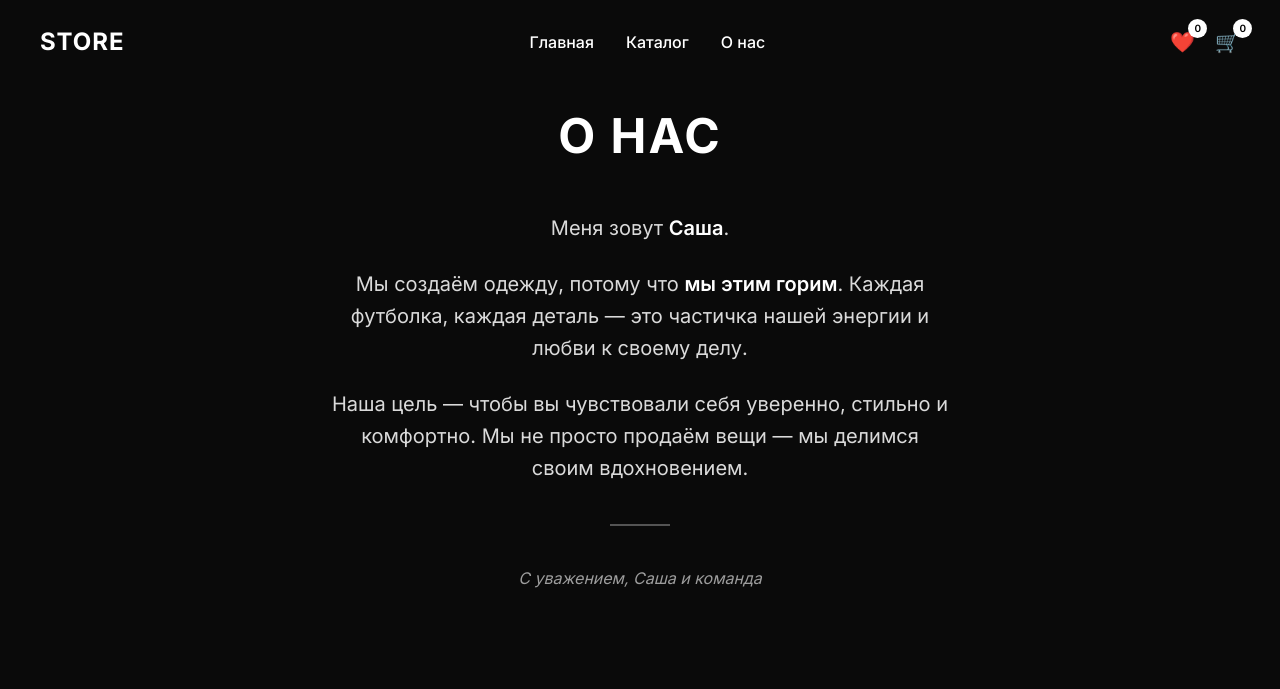
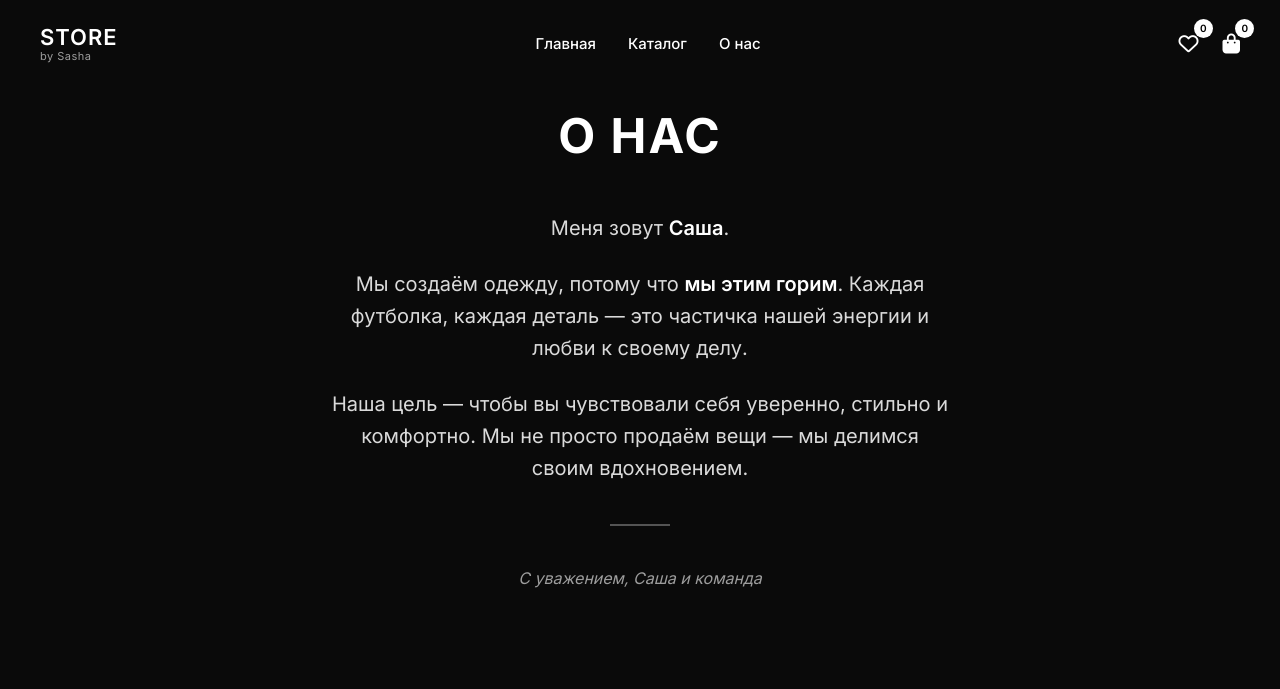
Before and after one commit to firsovak-hash/store, a Flask app: page /about in a window 1280 px wide. Shown: the top 689 px of the page. Run offline with Flask 3, Linux system fonts and the light colour scheme.

Commit message:
Update base.html

```diff
--- a/templates/base.html
+++ b/templates/base.html
@@ -3,7 +3,7 @@
 <head>
     <meta charset="UTF-8">
     <meta name="viewport" content="width=device-width, initial-scale=1.0">
-    <title>{% block title %}Магазин одежды{% endblock %}</title>
+    <title>{% block title %}Sasha Store{% endblock %}</title>
     <link href="https://fonts.googleapis.com/css2?family=Inter:wght@300;400;500;600;700&display=swap" rel="stylesheet">
     <link rel="stylesheet" href="https://cdnjs.cloudflare.com/ajax/libs/font-awesome/6.5.1/css/all.min.css">
     <style>
@@ -20,7 +20,7 @@
             line-height: 1.5;
         }
 
-        /* ШАПКА — абсолютное позиционирование поверх фото */
+        /* ШАПКА */
         .navbar {
             position: absolute;
             top: 0;
@@ -34,12 +34,26 @@
             background: transparent;
         }
 
+        /* ЛОГОТИП */
         .logo {
-            font-size: 24px;
-            font-weight: 700;
             text-decoration: none;
+            line-height: 1.2;
+        }
+
+        .logo-brand {
+            font-size: 22px;
+            font-weight: 600;
             color: white;
             letter-spacing: 1px;
+            display: block;
+        }
+
+        .logo-by {
+            font-size: 11px;
+            font-weight: 400;
+            color: rgba(255, 255, 255, 0.6);
+            letter-spacing: 0.5px;
+            display: block;
         }
 
         .nav-links {
@@ -51,6 +65,7 @@
             color: white;
             text-decoration: none;
             font-weight: 500;
+            font-size: 15px;
             transition: 0.2s;
         }
 
@@ -60,7 +75,7 @@
 
         .nav-icons {
             display: flex;
-            gap: 20px;
+            gap: 24px;
             align-items: center;
         }
 
@@ -71,11 +86,10 @@
             position: relative;
         }
 
-        /* СТИЛИ ДЛЯ СЧЁТЧИКОВ (корзина и избранное) */
         .cart-count, .likes-count {
             position: absolute;
-            top: -8px;
-            right: -12px;
+            top: -10px;
+            right: -14px;
             background: white;
             color: black;
             font-size: 10px;
@@ -86,7 +100,7 @@
             text-align: center;
         }
 
-        /* Бургер для мобилок */
+        /* Бургер */
         .burger {
             display: none;
             cursor: pointer;
@@ -137,7 +151,6 @@
             visibility: visible;
         }
 
-        /* ОСНОВНОЙ КОНТЕНТ */
         .main-content {
             min-height: calc(100vh - 200px);
         }
@@ -197,6 +210,12 @@
             .footer {
                 padding: 40px 20px 20px;
             }
+            .logo-brand {
+                font-size: 18px;
+            }
+            .logo-by {
+                font-size: 9px;
+            }
         }
 
         @media (min-width: 769px) {
@@ -210,21 +229,22 @@
 <body>
 
 <nav class="navbar">
-    <a href="/" class="logo">STORE</a>
+    <a href="/" class="logo">
+        <span class="logo-brand">STORE</span>
+        <span class="logo-by">by Sasha</span>
+    </a>
     <div class="nav-links">
         <a href="/">Главная</a>
         <a href="/catalog">Каталог</a>
         <a href="/about">О нас</a>
     </div>
     <div class="nav-icons">
-        <!-- Иконка избранного (лайки) -->
         <a href="/likes" class="likes-icon">
-            ❤️
+            <i class="far fa-heart"></i>
             <span class="likes-count" id="likes-count">0</span>
         </a>
-        <!-- Иконка корзины -->
         <a href="/cart" class="cart-icon">
-            🛒
+            <i class="fas fa-bag-shopping"></i>
             <span class="cart-count" id="cart-count">0</span>
         </a>
         <div class="burger" id="burgerBtn">
@@ -270,7 +290,7 @@
 </footer>
 
 <script>
-    // Бургер-меню
+    // Бургер
     const burgerBtn = document.getElementById('burgerBtn');
     const mobileMenu = document.getElementById('mobileMenu');
     const menuOverlay = document.getElementById('menuOverlay');
@@ -283,7 +303,7 @@
     if (burgerBtn) burgerBtn.addEventListener('click', toggleMenu);
     if (menuOverlay) menuOverlay.addEventListener('click', toggleMenu);
 
-    // Обновление счетчика корзины
+    // Корзина
     async function updateCartCount() {
         try {
             const response = await fetch('/api/cart/count');
@@ -293,7 +313,7 @@
         } catch(err) {}
     }
 
-    // Функция для обновления счётчика избранного
+    // Избранное
     function updateLikesCount() {
         let likes = JSON.parse(localStorage.getItem('liked_products') || '[]');
         const countEl = document.getElementById('likes-count');
@@ -303,7 +323,7 @@
     updateCartCount();
     updateLikesCount();
     setInterval(updateCartCount, 3000);
-    window.updateLikesCount = updateLikesCount; // глобальная функция
+    window.updateLikesCount = updateLikesCount;
 </script>
 
 {% block extra_js %}{% endblock %}
```
